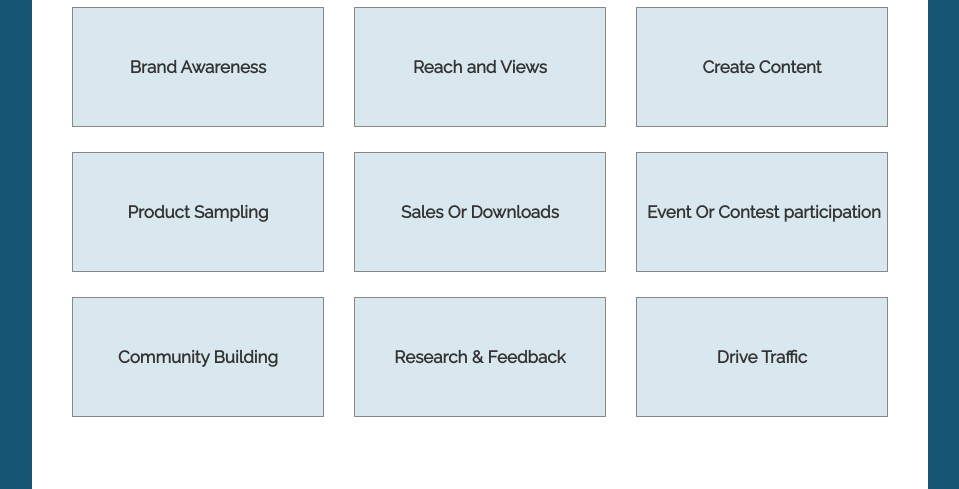
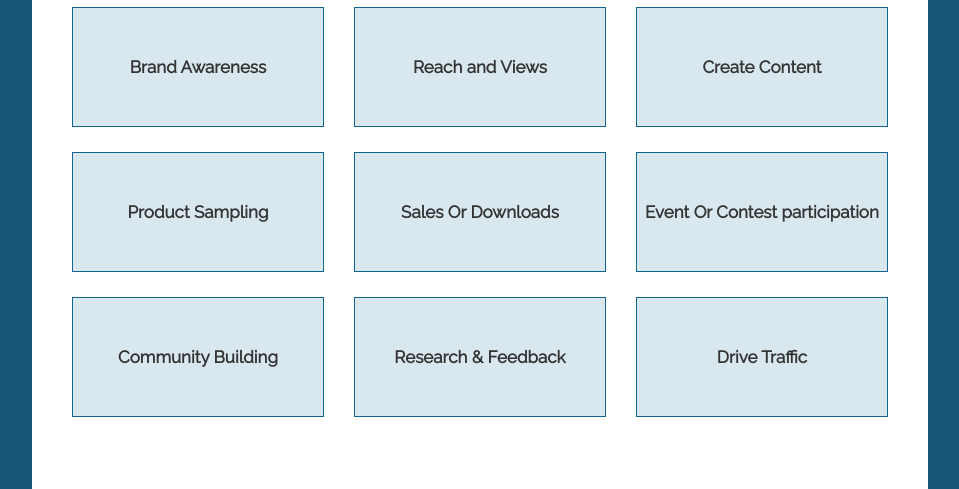
Before and after one commit to janusjerom/Hobnob---Marketing, a plain HTML site: page Marketing/index.html in a window 1280 px wide. Shown: the part 311-800 px from the top of the page, without its empty margins (160-1119 px from the left). Drawn offline with nearby package versions, Linux system fonts and the light colour scheme.

Commit message:
Update styles.css

```diff
--- a/Marketing/CSS/styles.css
+++ b/Marketing/CSS/styles.css
@@ -27,24 +27,19 @@
     line-height: 16px;
     }
     input {
-    padding: 10px;
     width: 100%;
     font-size: 17px;
     font-family: Raleway;
-    border: 1px solid #888888;
+    border: 1px solid #13658e;
 
     }
     .input-page1{
-    padding: 10px;
     width: 100%;
     font-size: 17px;
     font-family: Raleway;
-    border: 1px solid #888888;
     background-color: #d9e7ee;
-    /*border: 3px solid #13658e;*/
     height: 120px;
-    margin:0px 25px 25px 0px;
-    font-weight: 500px;
+    margin:0px 0px 25px 0px;
     font-weight: 600;
     }
 
```
